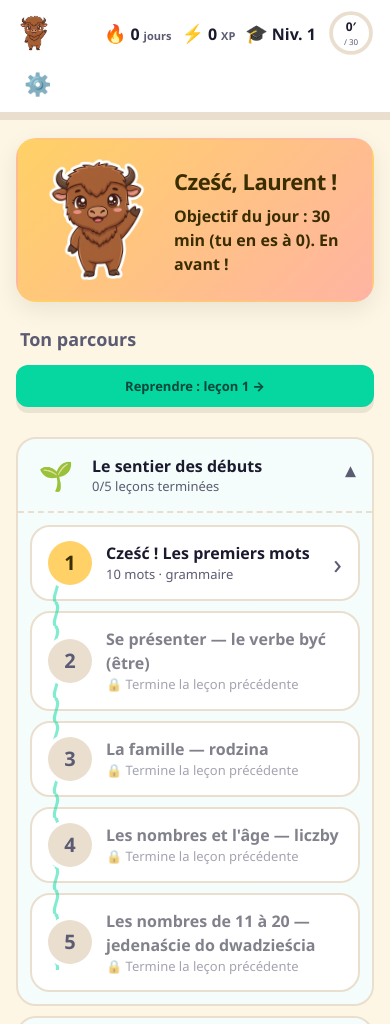
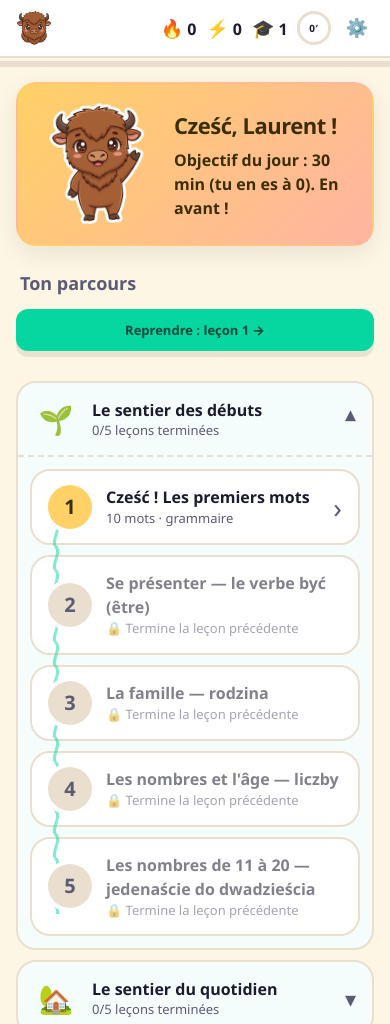
Before and after one commit to laurent35240/apprendre-polonais, a website built with Vite: page index.html in a window 390 px wide. Shown: the top 1024 px of the page. Built offline with nearby package versions, Linux system fonts and the light colour scheme; some packages are replaced by stand-ins of ours; no server answers.

Commit message:
fix(app): icônes de la barre du haut groupées et compactées sur mobile
L'icône réglages passait seule à la ligne sur petit écran (ex. Pixel 9) car
elle n'était pas solidaire du groupe stats/objectif poussé à droite par
`margin-left: auto`. Regroupement dans `.topbar-right` pour qu'il wrap en
bloc, et compaction (unités masquées, anneau réduit) pour que tout tienne
sur une ligne. Le logo utilise désormais la tête du bison (`zubr-head.png`)
plutôt que le corps entier.

```diff
--- a/css/styles.css
+++ b/css/styles.css
@@ -104,7 +104,14 @@ body {
 .topstats {
   display: flex;
   gap: 14px;
+}
+.topbar-right {
+  display: flex;
+  align-items: center;
+  gap: 14px;
   margin-left: auto;
+  flex-wrap: wrap;
+  justify-content: flex-end;
 }
 .stat {
   display: flex;
@@ -1159,8 +1166,32 @@ input[type="checkbox"] {
   .brand-name {
     display: none;
   }
+  .brand-emoji {
+    font-size: 22px;
+  }
   .topstats {
     gap: 10px;
+  }
+  .topbar-right {
+    gap: 8px;
+  }
+  .stat-unit {
+    display: none;
+  }
+  .topgoal,
+  .topgoal .ring-wrap {
+    width: 36px;
+    height: 36px;
+  }
+  .topgoal .ring-label {
+    font-size: 10px;
+  }
+  .topgoal .ring-sub {
+    display: none;
+  }
+  .icon-btn {
+    font-size: 18px;
+    padding: 4px 6px;
   }
   .prompt-text {
     font-size: 24px;
--- a/js/app.js
+++ b/js/app.js
@@ -344,13 +344,13 @@ function updateHeader() {
   var prog = Gamification.levelProgress(s.profile.totalXP);
   clear(topbar);
   var brand = el("div", { class: "brand", onclick: function () { renderHome(); } }, [
-    UI.mascotImg("base", "brand-emoji"),
+    UI.mascotImg("head", "brand-emoji"),
     el("span", { class: "brand-name", text: "Polski z Żubrem" })
   ]);
   var stats = el("div", { class: "topstats" }, [
     stat("🔥", s.streak.current, "jours"),
     stat("⚡", s.profile.totalXP, "XP"),
-    stat("🎓", "Niv. " + s.profile.level, "")
+    stat("🎓", s.profile.level, "niv.")
   ]);
   var goalRatio = Gamification.dailyGoalRatio();
   var mins = Math.floor(s.dailyGoal.secondsToday / 60);
@@ -373,10 +373,9 @@ function updateHeader() {
     text: "⚙️",
     onclick: renderSettings
   });
+  var right = el("div", { class: "topbar-right" }, [stats, goal, settingsBtn]);
   topbar.appendChild(brand);
-  topbar.appendChild(stats);
-  topbar.appendChild(goal);
-  topbar.appendChild(settingsBtn);
+  topbar.appendChild(right);
 
   // En lecture seule, rien de ce que fait l'app ne doit avoir l'air enregistré.
   if (State.status().mode === "readonly") {
--- a/js/ui.js
+++ b/js/ui.js
@@ -114,7 +114,7 @@ var IMG_BASE = import.meta.env.BASE_URL + "assets/img/";
 // <img> de la mascotte, avec repli sur l'emoji si l'image manque.
 // pose: base | happy | sad | celebrate | levelup ; cls: classe(s) de taille.
 /**
- * @param {"base"|"happy"|"sad"|"celebrate"|"levelup"} pose
+ * @param {"base"|"happy"|"sad"|"celebrate"|"levelup"|"head"} pose
  * @param {string} [cls]
  * @returns {HTMLImageElement}
  */
```
Also changed, not shown: tests/assets-paths.test.js (+3 -3 lines).
